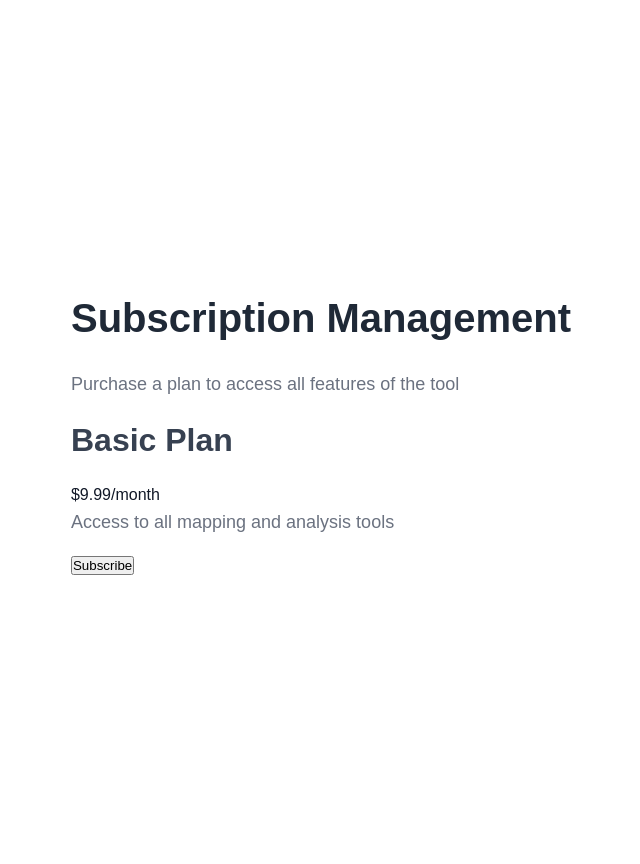
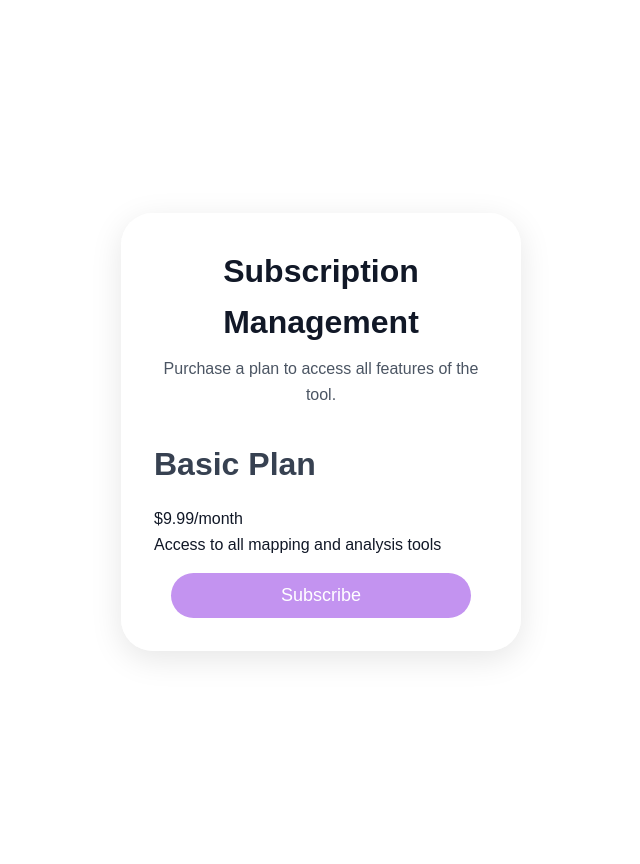
Before and after one commit to jaycewalzer1/rr-tool2, a Flask app: page /subscription in a window 1280 px wide. Shown: the whole page, without its empty margins (319-959 px from the left). Run offline with Flask 3, Linux system fonts and the light colour scheme; parts of the project's set-up code (start-up, migrations or seed data) failed here and were passed over; some libraries are stand-ins or nearby versions.

Commit message:
Update subscription.html

```diff
--- a/templates/account/subscription.html
+++ b/templates/account/subscription.html
@@ -1,10 +1,24 @@
 {% extends "account.html" %}
 
+{% block title %}Subscription - CRE: AI Solutions{% endblock %}
+
 {% block account_content %}
-<div class="subscription-container">
-    <div class="subscription-header">
-        <h2>Subscription Management</h2>
-        <p>Purchase a plan to access all features of the tool</p>
+<div class="account-wrapper">
+    <div class="account-header">
+        <h1>Subscription Management</h1>
+        <p>Purchase a plan to access all features of the tool.</p>
+    </div>
+
+    <div class="flash-messages">
+        {% with messages = get_flashed_messages(with_categories=true) %}
+            {% if messages %}
+                {% for category, message in messages %}
+                    <div class="flash-message {{ category }}">
+                        {{ message }}
+                    </div>
+                {% endfor %}
+            {% endif %}
+        {% endwith %}
     </div>
 
     <div class="plan-grid">
@@ -14,9 +28,11 @@
                 <span class="price">$9.99/month</span>
             </div>
             <div class="plan-features">
-                <p>Access to all mapping and analysis tools</p>
+                <ul>
+                    <li>Access to all mapping and analysis tools</li>
+                </ul>
             </div>
-            <button class="subscribe-btn" data-plan-id="basic">Subscribe</button>
+            <button class="cta-button subscribe-btn" data-plan-id="basic">Subscribe</button>
         </div>
     </div>
 </div>
```
